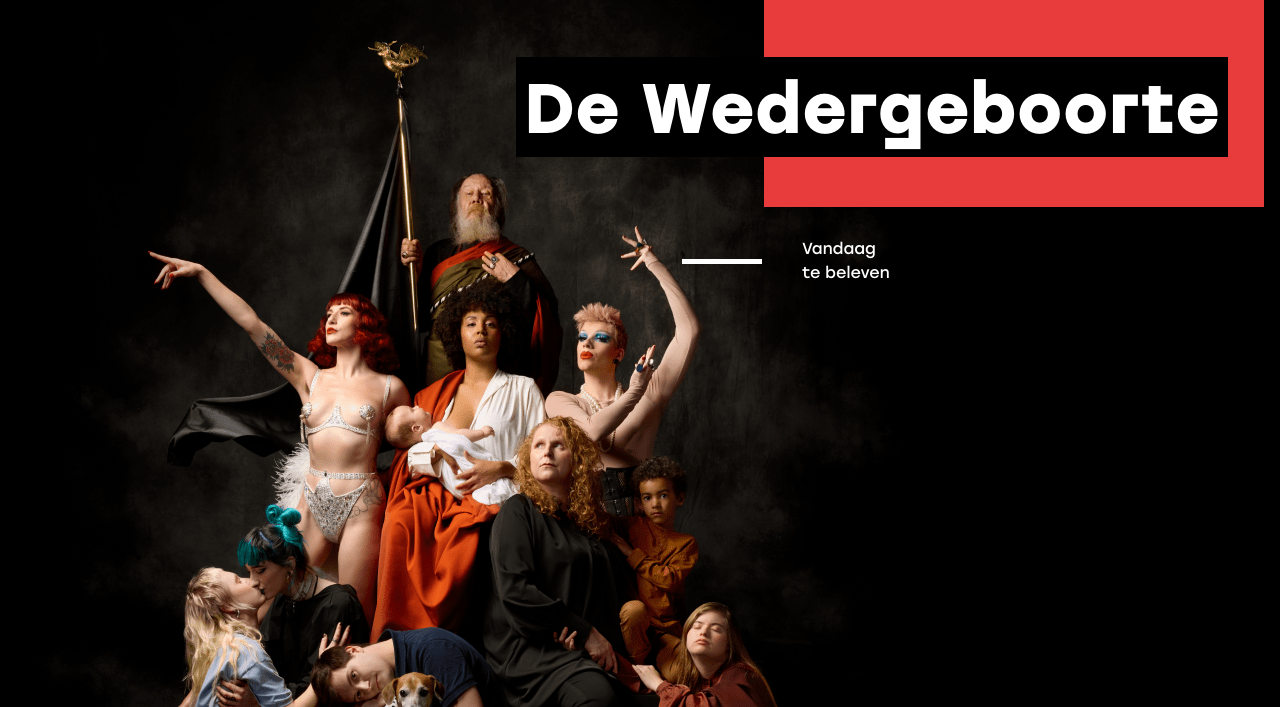
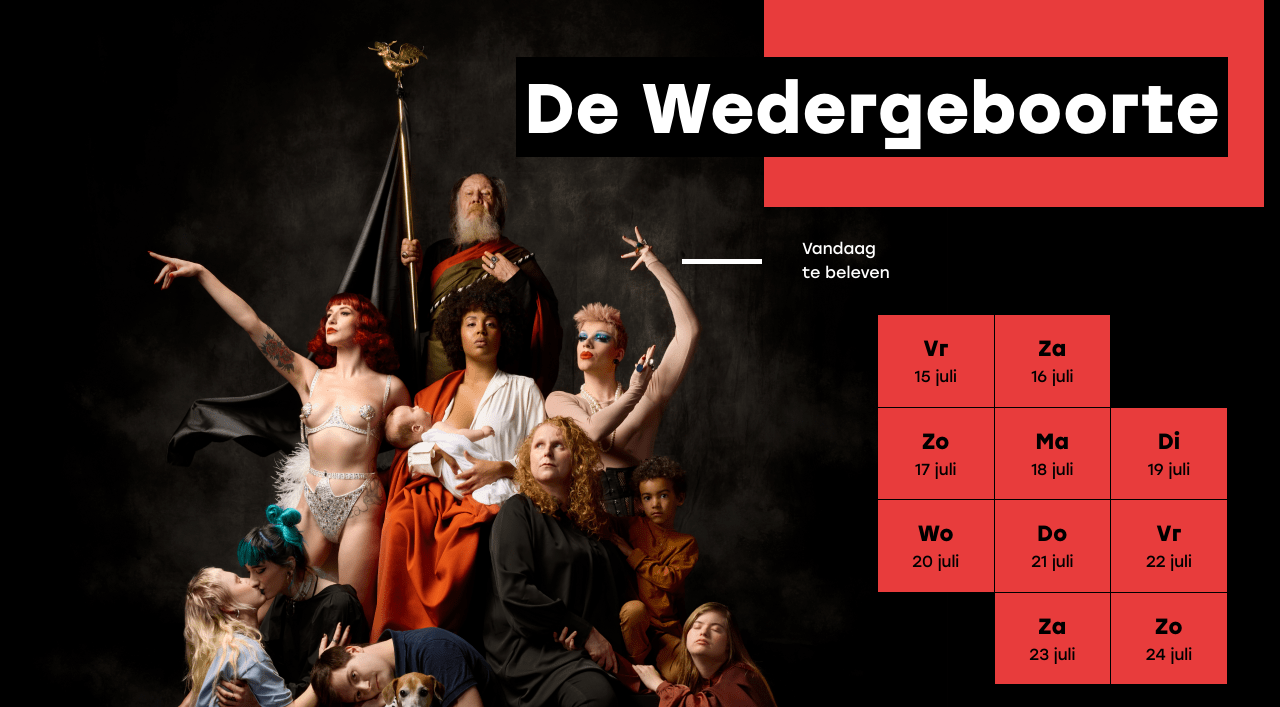
Before and after one commit to pgmgent-atwork-1/opdracht-2-gentse-feesten-2022-pgm-bavobeau, a plain HTML site: page index.html in a window 1280 px wide. Shown: the part 93-800 px from the top of the page. Drawn offline with Linux system fonts and the light colour scheme; no server answers.

Commit message:
adding the days on homepage

```diff
--- a/index.html
+++ b/index.html
@@ -45,7 +45,91 @@
                     </a>
                 </div>
             </div>
-            <div class="header_bottom_nav"></div>
+            <div class="header_bottom_nav">
+                <ul class="days">
+                    <li class="day">
+                        <a href="day.html?day=15">
+                            <div class="day_text">
+                                <div class="day_short">vr</div>
+                                <div class="day_long">15 juli</div>
+                            </div>
+                        </a>
+                    </li>
+                    <li class="day">
+                        <a href="day.html?day=16">
+                            <div class="day_text">
+                                <div class="day_short">za</div>
+                                <div class="day_long">16 juli</div>
+                            </div>
+                        </a>
+                    </li>
+                    <li class="day">
+                        <a href="day.html?day=17">
+                            <div class="day_text">
+                                <div class="day_short">zo</div>
+                                <div class="day_long">17 juli</div>
+                            </div>
+                        </a>
+                    </li>
+                    <li class="day">
+                        <a href="day.html?day=18">
+                            <div class="day_text">
+                                <div class="day_short">ma</div>
+                                <div class="day_long">18 juli</div>
+                            </div>
+                        </a>
+                    </li>
+                    <li class="day">
+                        <a href="day.html?day=19">
+                            <div class="day_text">
+                                <div class="day_short">di</div>
+                                <div class="day_long">19 juli</div>
+                            </div>
+                        </a>
+                    </li>
+                    <li class="day">
+                        <a href="day.html?day=20">
+                            <div class="day_text">
+                                <div class="day_short">wo</div>
+                                <div class="day_long">20 juli</div>
+                            </div>
+                        </a>
+                    </li>
+                    <li class="day">
+                        <a href="day.html?day=21">
+                            <div class="day_text">
+                                <div class="day_short">do</div>
+                                <div class="day_long">21 juli</div>
+                            </div>
+                        </a>
+                    </li>
+                    <li class="day">
+                        <a href="day.html?day=22">
+                            <div class="day_text">
+                                <div class="day_short">vr</div>
+                                <div class="day_long">22 juli</div>
+                            </div>
+                        </a>
+                    </li>
+                    <li class="day">
+                        <a href="day.html?day=23">
+                            <div class="day_text">
+                                <div class="day_short">za</div>
+                                <div class="day_long">23 juli</div>
+                            </div>
+                        </a>
+                    </li>
+                    <li class="day">
+                        <a href="day.html?day=24">
+                            <div class="day_text">
+                                <div class="day_short">zo</div>
+                                <div class="day_long">24 juli</div>
+                            </div>
+                        </a>
+                    </li>
+                </ul>
+            </div>
+        </div>
         <nav class="hamburger_nav">
             <ul class="nav_items">
                 <li><a href="news.html">Nieuws</a></li>
@@ -67,9 +151,11 @@
                 <li><a href="#">Hoe naar GF22</a></li>
             </ul>
         </nav>
-        </div>
     </header>
     <main>
+        <section class="carousel">
+
+        </section>
         <section class="news">
             <div class="category_title">
                 <h2>Nieuws</h2>
@@ -116,5 +202,6 @@
     </footer>
 
     <script src="/static/js/script.js"></script>
+    <script src="/static/js/carousel.js"></script>
 </body>
 </html>
--- a/static/css/styles.css
+++ b/static/css/styles.css
@@ -32,9 +32,13 @@ a {
   text-decoration: none;
 }
 
+ul {
+  padding: 0;
+}
+
 h1 {
   font-size: 36px;
-  line-height: 54px;
+  line-height: 42px;
   font-family: "Stolzl Display";
 }
 
@@ -178,7 +182,7 @@ h2 {
   display: inline-flex;
   position: absolute;
   top: 50px;
-  right: 30px;
+  right: 16px;
   padding: 0;
   border: 0;
   background: 0;
@@ -225,7 +229,7 @@ h2 {
 }
 /*#endregion hamburger*/
 
-/*#region header_bottom*/
+/*#region header_bottom_title*/
 .header_bottom_title {
   display: flex;
   flex-direction: column;
@@ -279,10 +283,6 @@ h2 {
   width: 120px;
 }
 
-.header_bottom_nav {
-  padding: 80px;
-}
-
 @media (min-width: 768px) {
   .header_bottom {
     position: absolute;
@@ -322,11 +322,60 @@ h2 {
 }
 /*#endregion header_bottom*/
 
-/*#region news*/
-.news {
-  padding: 0 16px;
+/*#region days grid*/
+.days {
+  display: inline-flex;
+  list-style: none;
+  width: 100%;
+  height: 160px;
+  flex-wrap: wrap;
 }
 
+.day {
+  background-color: #e83c3c;
+  border-right: solid 1px #000;
+  border-bottom: solid 1px #000;
+  width: 20%;
+  display: flex;
+  align-items: center;
+  justify-content: center;
+}
+
+.day_text {
+  display: flex;
+  flex-direction: column;
+  align-items: center;
+  color: #000;
+}
+
+.day_short {
+  font-size: 22px;
+  line-height: 33px;
+  font-family: "Stolzl Display", sans-serif;
+  font-weight: 700;
+  text-transform: capitalize;
+}
+
+@media (min-width: 768px) {
+  .days {
+    width: 350px;
+    height: 370px;
+    float: right;
+    margin-right: 36px;
+  }
+  .day {
+    width: 33.3%;
+  }
+  .day:nth-child(2) {
+    margin-right: 33.3%;
+  }
+  .day:nth-child(9) {
+    margin-left: 33.3%;
+  }
+}
+/*#endregion days grid*/
+
+/*#region news*/
 .cta_news {
   width: max-content;
   padding: 20px 30px;
@@ -343,7 +392,6 @@ h2 {
 /*#region content_bottom*/
 .content_bottom {
   margin-top: 50px;
-  padding: 0 16px;
 }
 
 .cta_media {
--- /dev/null
+++ b/static/js/carousel.js
@@ -0,0 +1,22 @@
+const events = document.querySelector(".carousel");
+
+//fetching data for events
+const fetchDataEvents = async () => {
+	const events = await fetch(
+		"https://www.pgm.gent/data/gentsefeesten/events_500.json"
+        //"https://www.pgm.gent/data/gentsefeesten/events.json"
+	);
+
+	if (events.status === 200) {
+		const data = await events.json();
+		renderEvents(data);
+	} else {
+		throw new Error("er is iets misgegaan bij het ophalen van de data");
+	}
+};
+
+const renderEvents = (events) => {
+	events.innerHTML = `<h2>${events.current}</h2>`;
+};
+
+fetchDataEvents();
```
Also changed, not shown: robots.txt. Lines whose indentation alone changed are shown as unchanged.
